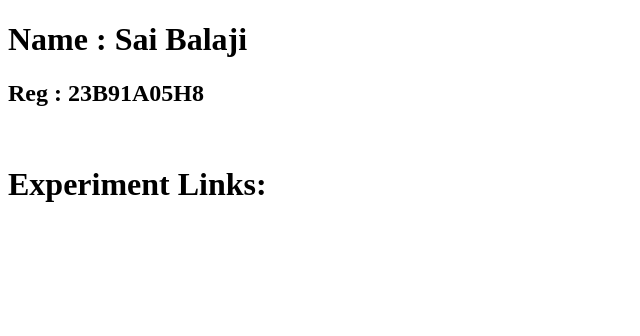
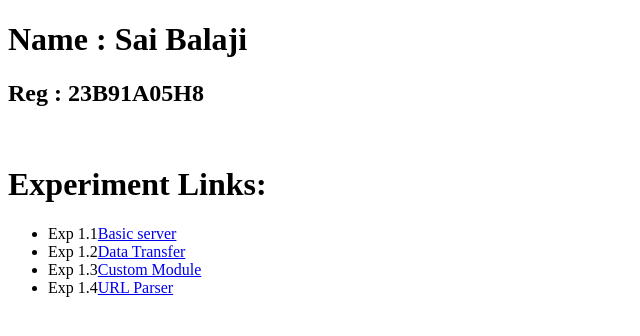
Before and after one commit to saibalaji2005/FSd-2, a plain HTML site: page index.html in a window 1280 px wide. Shown: the whole page, without its empty margins (0-640 px from the left). Drawn offline with Linux system fonts and the light colour scheme.

Commit message:
Update index.html

```diff
--- a/index.html
+++ b/index.html
@@ -8,6 +8,10 @@
         <h2>Reg : 23B91A05H8</h2><br>
         <h1>Experiment Links:</h1>
         <ul>
+           <li>Exp 1.1<a href="https://fsd-1a-yqk0.onrender.com">Basic server</a></li>
+            <li>Exp 1.2<a href="https://fsd-1b-457l.onrender.com">Data Transfer</a></li>
+            <li>Exp 1.3<a href="https://fsd-1c-csny.onrender.com">Custom Module</a></li>
+            <li>Exp 1.4<a href="https://fsd-1d-xf98.onrender.com">URL Parser</a></li>
 
         </ul>
 
```
